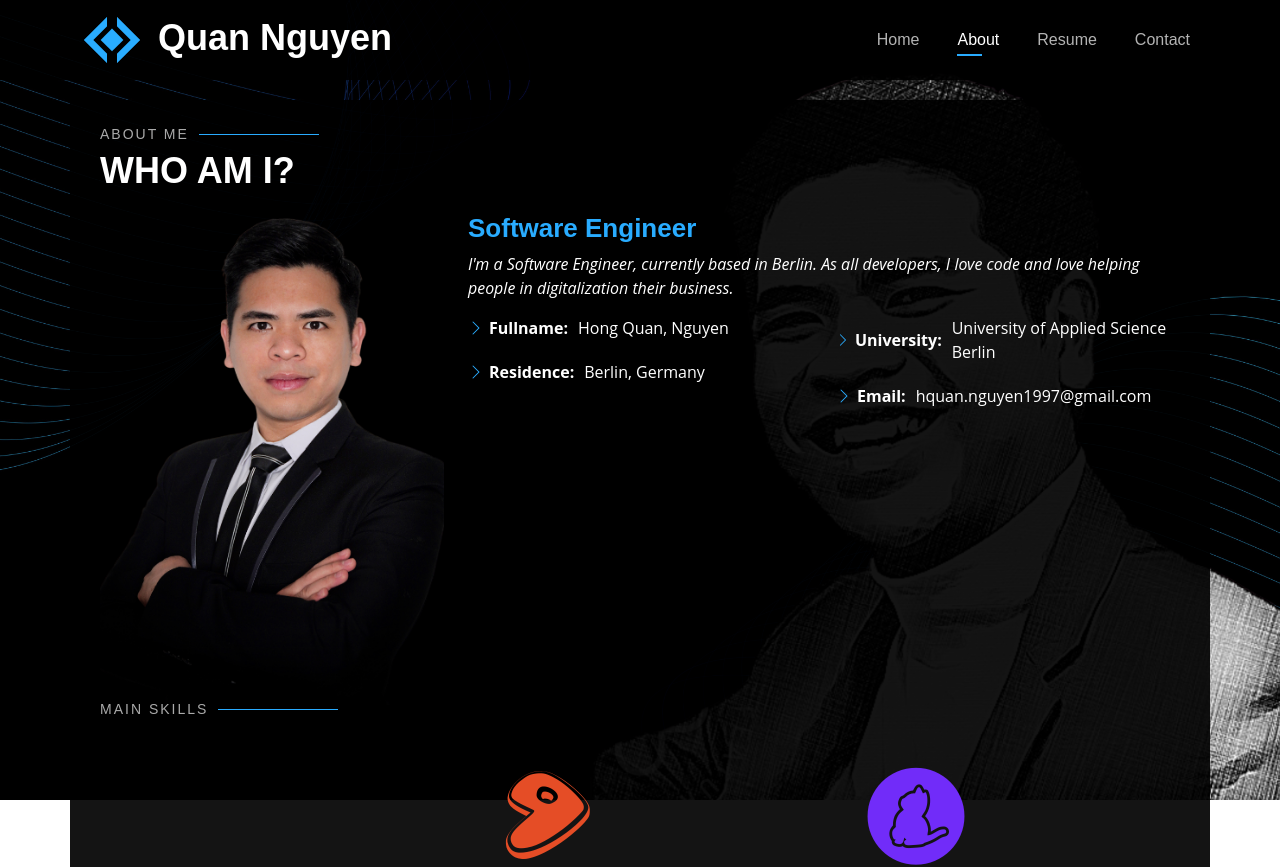
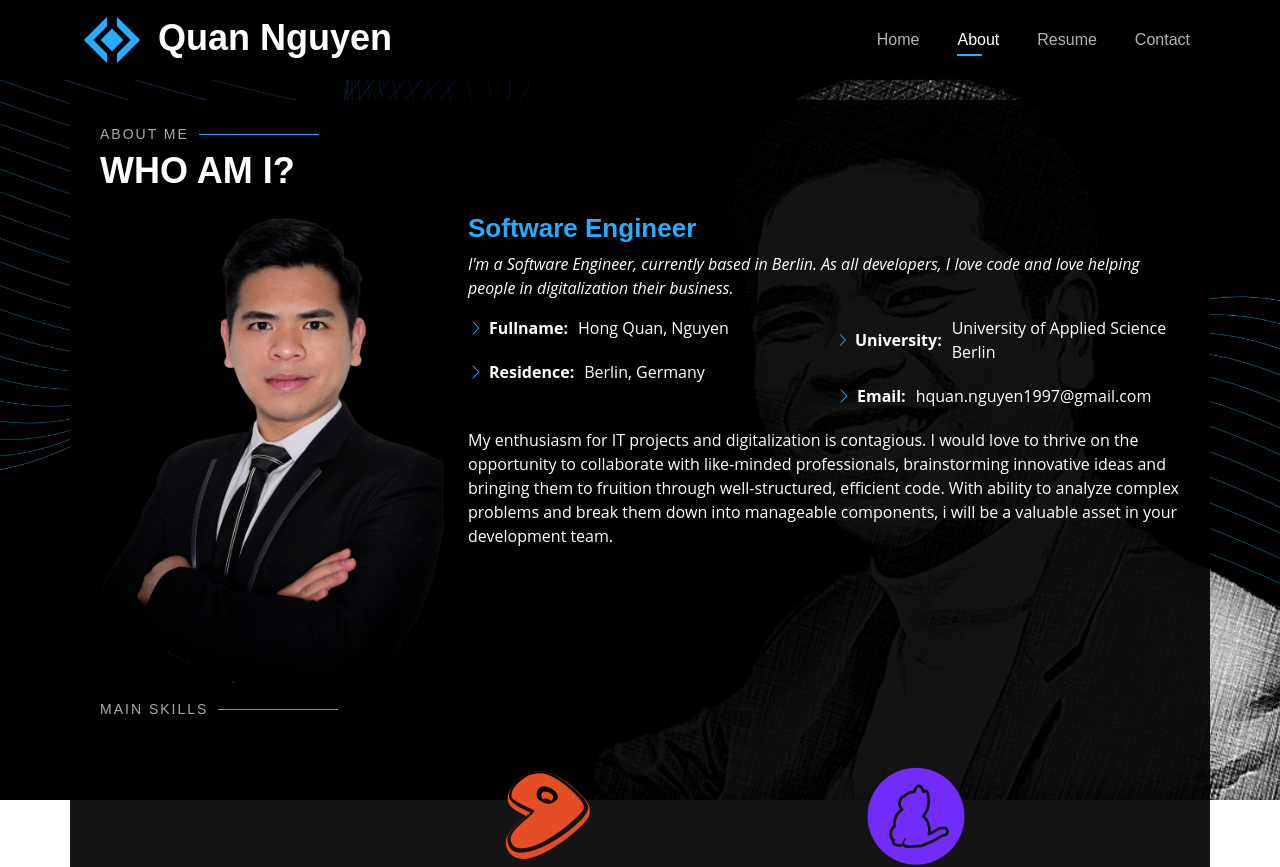
Before and after one commit to quan-nguyen97/quan-portfolio, a React (Vite) app: page /about in a window 1280 px wide. Shown: the top 867 px of the page. Built offline with nearby package versions, Linux system fonts and the light colour scheme.

Commit message:
add text

```diff
--- a/src/pages/contact/Contact.tsx
+++ b/src/pages/contact/Contact.tsx
@@ -33,10 +33,13 @@ const Contact = () => {
             title="Social Profiles"
             content={
               <div className="social-links">
-                <a>
+                <a href="https://github.com/quan-nguyen97" target="_blank">
                   <Github />
                 </a>
-                <a>
+                <a
+                  href="https://www.linkedin.com/in/hong-quan-nguyen-a5333017b/"
+                  target="_blank"
+                >
                   <Linkedin />
                 </a>
               </div>
--- a/src/pages/landing/sections/about/About.tsx
+++ b/src/pages/landing/sections/about/About.tsx
@@ -3,7 +3,7 @@ import Section from '../../../../components/section/Section';
 import './About.scss';
 import Skills from './Skills';
 import PersonalInfo from './PersonalInfo';
-import Interest from './Interest';
+// import Interest from './Interest';
 
 const About = () => {
   return (
@@ -15,7 +15,7 @@ const About = () => {
     >
       <PersonalInfo />
       <Skills />
-      <Interest />
+      {/* TBD: <Interest /> */}
     </Section>
   );
 };
--- a/src/pages/landing/sections/about/PersonalInfo.tsx
+++ b/src/pages/landing/sections/about/PersonalInfo.tsx
@@ -54,6 +54,14 @@ const PersonalInfo = () => {
             />
           </Col>
         </Row>
+        <p>
+          My enthusiasm for IT projects and digitalization is contagious. I
+          would love to thrive on the opportunity to collaborate with
+          like-minded professionals, brainstorming innovative ideas and bringing
+          them to fruition through well-structured, efficient code. With ability
+          to analyze complex problems and break them down into manageable
+          components, i will be a valuable asset in your development team.
+        </p>
       </Col>
     </Row>
   );
```
